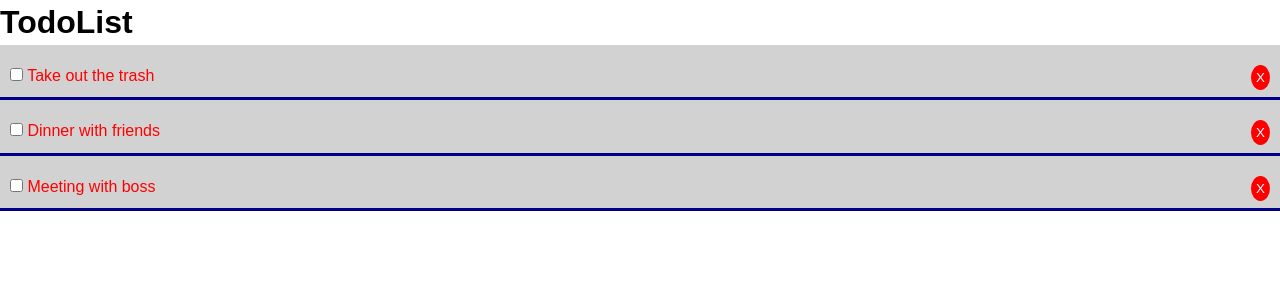
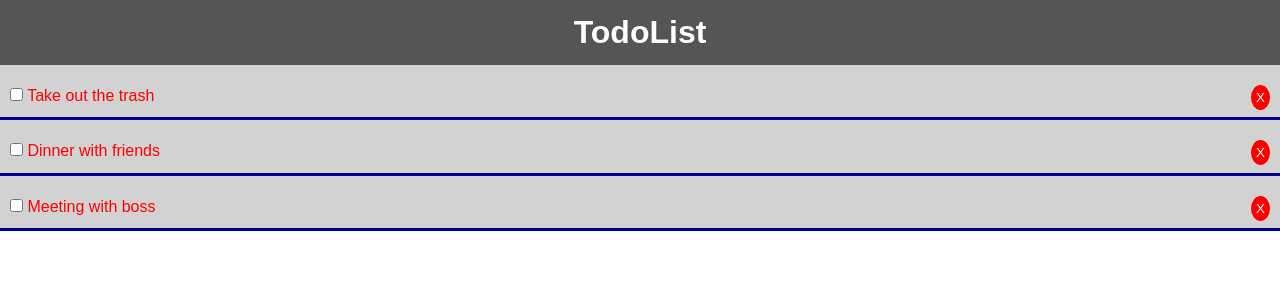
Before and after one commit to phyJa/firstReactProject, a React (Create React App) app: page / in a window 1280 px wide. Shown: the top 300 px of the page. Built offline with nearby package versions, Linux system fonts and the light colour scheme.

Commit message:
Styling header

```diff
--- a/src/components/layout/header.js
+++ b/src/components/layout/header.js
@@ -1,8 +1,14 @@
 import React from "react";
 
 function Header() {
+    const headerStyle = {
+        backgroundColor: "#555",
+        textAlign: "center",
+        color: "white",
+        padding: "10px"
+    };
     return(
-        <header>
+        <header style = {headerStyle}>
             <h1> TodoList </h1>
         </header>
     );
```
